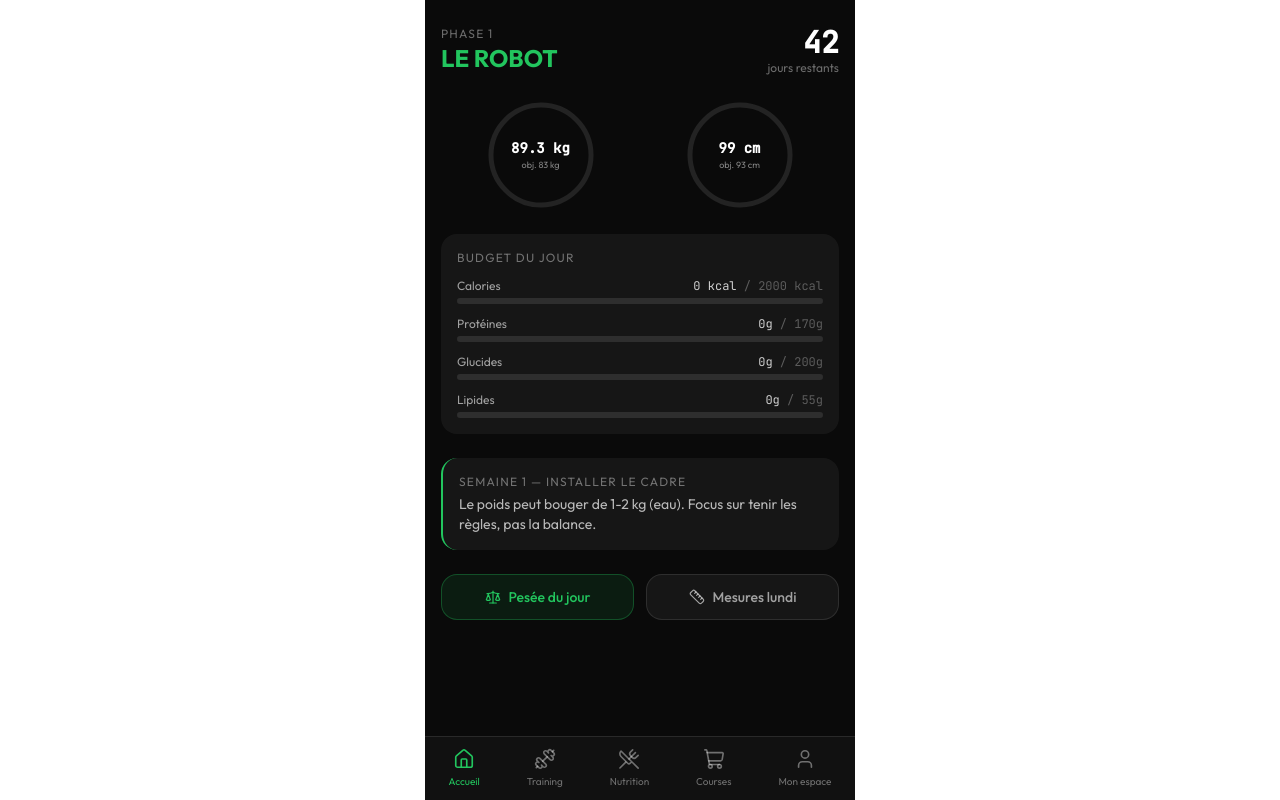
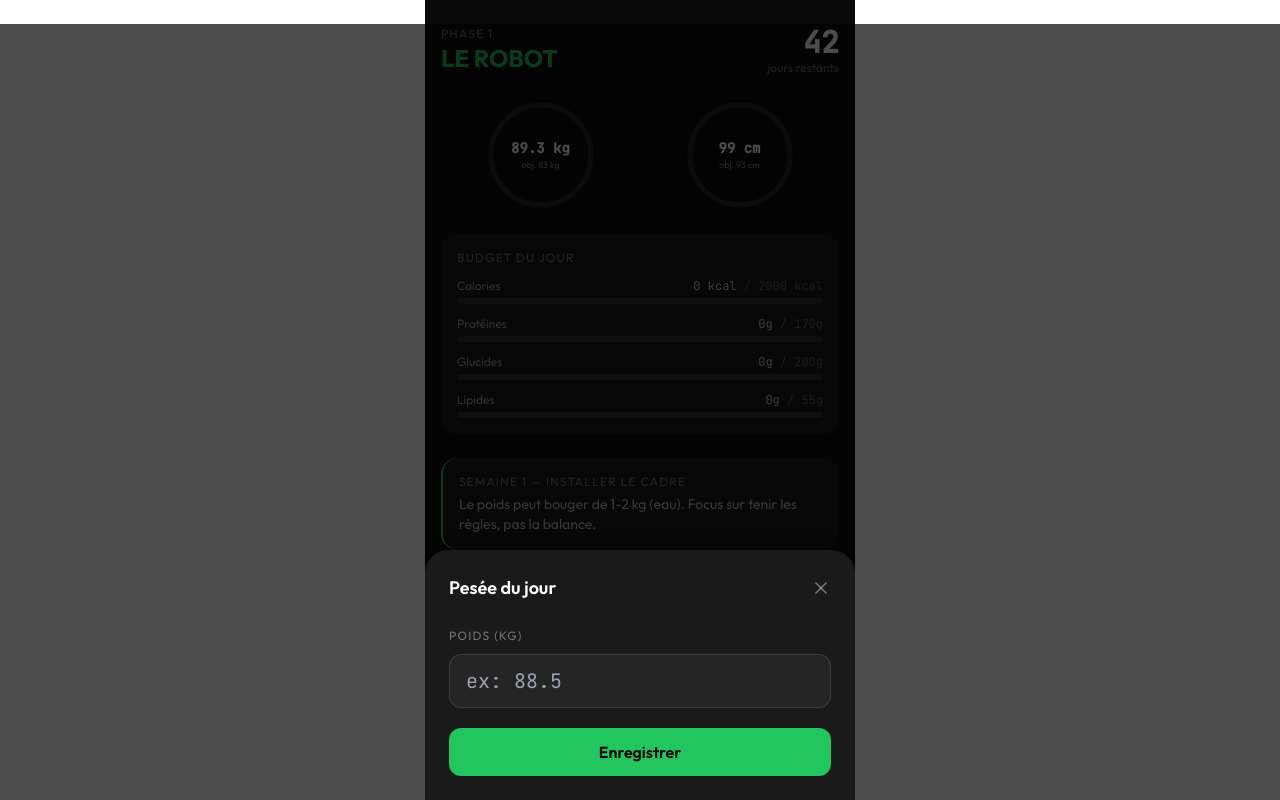
Before and after one commit to anthonynezali/an-sante, a React (Vite) app: page / in a window 1280 px wide. Both pictures are taken after a click on the button "Pesée du jour". Built offline with nearby package versions, Linux system fonts and the light colour scheme.

Commit message:
dashboard : modals pesée et mesures

```diff
--- /dev/null
+++ b/src/modals/MeasureModal.tsx
@@ -0,0 +1,74 @@
+// ═══════════════════════════════════════════════════════════
+// MEASUREMODAL — Modal de saisie des mesures du lundi
+// ═══════════════════════════════════════════════════════════
+
+import { useState } from 'react'
+import { X } from 'lucide-react'
+
+interface MeasureModalProps {
+  onClose: () => void
+  onSave: (data: { waist: number; hips: number; chest: number }) => void
+}
+
+export default function MeasureModal({ onClose, onSave }: MeasureModalProps) {
+  const [waist, setWaist] = useState('')
+  const [hips, setHips] = useState('')
+  const [chest, setChest] = useState('')
+
+  const handleSave = () => {
+    const data = {
+      waist: parseFloat(waist),
+      hips: parseFloat(hips),
+      chest: parseFloat(chest),
+    }
+    if (!isNaN(data.waist) && !isNaN(data.hips) && !isNaN(data.chest)) {
+      onSave(data)
+      onClose()
+    }
+  }
+
+  return (
+    <div className="fixed inset-0 bg-black/70 z-[100] flex items-end justify-center">
+      <div className="bg-[#1a1a1a] w-full max-w-[430px] rounded-t-3xl p-6 space-y-5 overflow-y-auto max-h-[90vh]">
+
+        {/* En-tête */}
+        <div className="flex items-center justify-between">
+          <h2 className="text-lg font-semibold text-white">Mesures du lundi</h2>
+          <button onClick={onClose} className="text-white/40 hover:text-white">
+            <X size={20} />
+          </button>
+        </div>
+
+        {/* Champs de saisie */}
+        {[
+          { label: 'Tour de taille (cm)', value: waist, set: setWaist },
+          { label: 'Tour de hanches (cm)', value: hips, set: setHips },
+          { label: 'Tour de poitrine (cm)', value: chest, set: setChest },
+        ].map((field) => (
+          <div key={field.label} className="space-y-2">
+            <label className="text-xs text-white/40 uppercase tracking-widest">
+              {field.label}
+            </label>
+            <input
+              type="number"
+              step="0.1"
+              placeholder="ex: 95.0"
+              value={field.value}
+              onChange={(e) => field.set(e.target.value)}
+              className="w-full bg-white/5 border border-white/10 rounded-xl px-4 py-3 text-white font-mono text-xl focus:outline-none focus:border-accent"
+            />
+          </div>
+        ))}
+
+        {/* Bouton sauvegarder */}
+        <button
+          onClick={handleSave}
+          className="w-full bg-accent text-black font-semibold rounded-xl py-3 active:scale-95 transition-transform"
+        >
+          Enregistrer
+        </button>
+
+      </div>
+    </div>
+  )
+}
--- /dev/null
+++ b/src/modals/WeighInModal.tsx
@@ -0,0 +1,63 @@
+// ═══════════════════════════════════════════════════════════
+// WEIGHINMODAL — Modal de saisie du poids quotidien
+// ═══════════════════════════════════════════════════════════
+
+import { useState } from 'react'
+import { X } from 'lucide-react'
+
+interface WeighInModalProps {
+  onClose: () => void
+  onSave: (weight: number) => void
+}
+
+export default function WeighInModal({ onClose, onSave }: WeighInModalProps) {
+  const [value, setValue] = useState('')
+
+  const handleSave = () => {
+    const weight = parseFloat(value)
+    if (!isNaN(weight) && weight > 0) {
+      onSave(weight)
+      onClose()
+    }
+  }
+
+  return (
+    // Fond semi-transparent qui couvre tout l'écran
+    <div className="fixed inset-0 bg-black/70 z-[100] flex items-end justify-center">
+      <div className="bg-[#1a1a1a] w-full max-w-[430px] rounded-t-3xl p-6 space-y-5">
+
+        {/* En-tête */}
+        <div className="flex items-center justify-between">
+          <h2 className="text-lg font-semibold text-white">Pesée du jour</h2>
+          <button onClick={onClose} className="text-white/40 hover:text-white">
+            <X size={20} />
+          </button>
+        </div>
+
+        {/* Saisie du poids */}
+        <div className="space-y-2">
+          <label className="text-xs text-white/40 uppercase tracking-widest">
+            Poids (kg)
+          </label>
+          <input
+            type="number"
+            step="0.1"
+            placeholder="ex: 88.5"
+            value={value}
+            onChange={(e) => setValue(e.target.value)}
+            className="w-full bg-white/5 border border-white/10 rounded-xl px-4 py-3 text-white font-mono text-xl focus:outline-none focus:border-accent"
+          />
+        </div>
+
+        {/* Bouton sauvegarder */}
+        <button
+          onClick={handleSave}
+          className="w-full bg-accent text-black font-semibold rounded-xl py-3 active:scale-95 transition-transform"
+        >
+          Enregistrer
+        </button>
+
+      </div>
+    </div>
+  )
+}
--- a/src/tabs/Dashboard.tsx
+++ b/src/tabs/Dashboard.tsx
@@ -2,28 +2,27 @@
 // DASHBOARD — Onglet Accueil de AN.Santé
 // ═══════════════════════════════════════════════════════════
 
+import { useState } from 'react'
+import { Scale, Ruler } from 'lucide-react'
 import { PHASES, MILESTONES } from '../lib/constants'
 import { progressPercent, weeksSince } from '../lib/utils'
 import ProgressRing from '../components/ProgressRing'
 import MacroBar from '../components/MacroBar'
-import { Scale, Ruler } from 'lucide-react'
+import WeighInModal from '../modals/WeighInModal'
+import MeasureModal from '../modals/MeasureModal'
 
-// Date de début du programme (à mettre à jour quand tu démarres)
 const PROGRAM_START = '2026-04-06'
 
-// Données actuelles (en attendant Supabase, on met les valeurs de départ)
-const current = { weight: 89.3, waist: 99 }
+export default function Dashboard() {
+  const [showWeighIn, setShowWeighIn] = useState(false)
+  const [showMeasure, setShowMeasure] = useState(false)
+  const [current, setCurrent] = useState({ weight: 89.3, waist: 99 })
 
-export default function Dashboard() {
   const phase = PHASES[0]
   const weekNum = weeksSince(PROGRAM_START)
   const milestone = MILESTONES[Math.min(weekNum - 1, MILESTONES.length - 1)]
-
-  // Calcul des progressions
   const weightPercent = progressPercent(89.3, current.weight, phase.weightGoal)
   const waistPercent = progressPercent(99, current.waist, phase.waistGoal)
-
-  // Nombre de jours restants dans la phase (6 semaines = 42 jours)
   const daysLeft = Math.max(0, 42 - (weekNum - 1) * 7)
 
   return (
@@ -78,17 +77,38 @@ export default function Dashboard() {
         <p className="text-sm text-white/70">{milestone?.desc}</p>
       </div>
 
-    {/* ── BOUTONS ACTIONS ── */}
-    <div className="flex gap-3">
-        <button className="flex-1 flex items-center justify-center gap-2 bg-accent/10 border border-accent/30 text-accent rounded-2xl py-3 text-sm font-medium active:scale-95 transition-transform">
+      {/* ── BOUTONS ACTIONS ── */}
+      <div className="flex gap-3">
+        <button
+          onClick={() => setShowWeighIn(true)}
+          className="flex-1 flex items-center justify-center gap-2 bg-accent/10 border border-accent/30 text-accent rounded-2xl py-3 text-sm font-medium active:scale-95 transition-transform"
+        >
           <Scale size={16} strokeWidth={1.8} />
           Pesée du jour
         </button>
-        <button className="flex-1 flex items-center justify-center gap-2 bg-white/5 border border-white/10 text-white/60 rounded-2xl py-3 text-sm font-medium active:scale-95 transition-transform">
+        <button
+          onClick={() => setShowMeasure(true)}
+          className="flex-1 flex items-center justify-center gap-2 bg-white/5 border border-white/10 text-white/60 rounded-2xl py-3 text-sm font-medium active:scale-95 transition-transform"
+        >
           <Ruler size={16} strokeWidth={1.8} />
           Mesures lundi
         </button>
       </div>
+
+      {/* ── MODALS ── */}
+      {showWeighIn && (
+        <WeighInModal
+          onClose={() => setShowWeighIn(false)}
+          onSave={(weight) => setCurrent(prev => ({ ...prev, weight }))}
+        />
+      )}
+      {showMeasure && (
+        <MeasureModal
+          onClose={() => setShowMeasure(false)}
+          onSave={(data) => setCurrent(prev => ({ ...prev, waist: data.waist }))}
+        />
+      )}
+
     </div>
   )
 }
```
